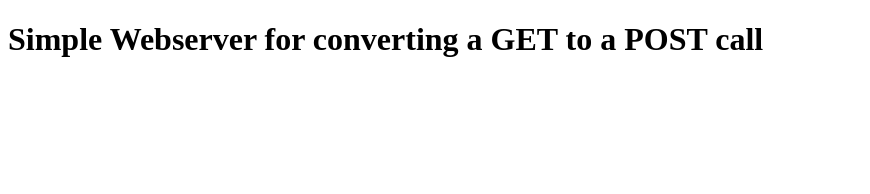
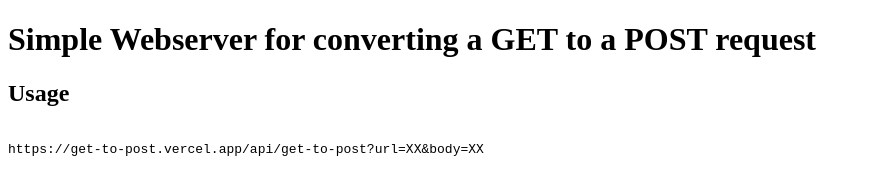
Before and after one commit to sgratzl/get-to-post, a website: page index.html in a window 1280 px wide. Shown: the whole page, without its empty margins (0-870 px from the left). Drawn offline with Linux system fonts and the light colour scheme.

Commit message:
build: fix setup

```diff
--- a/index.html
+++ b/index.html
@@ -7,6 +7,11 @@
     <meta name="viewport" content="width=device-width, initial-scale=1" />
   </head>
   <body>
-    <h1>Simple Webserver for converting a GET to a POST call</h1>
+    <h1>Simple Webserver for converting a GET to a POST request</h1>
+
+    <h2>Usage</h2>
+    <pre><code>
+https://get-to-post.vercel.app/api/get-to-post?url=XX&body=XX
+    </code></pre>
   </body>
 </html>
```
Also changed, not shown: package.json (+15 -3 lines), LICENSE.md, README.md, api/get-to-post.js (renamed from api/gettopost.js), vercel.json (added).
